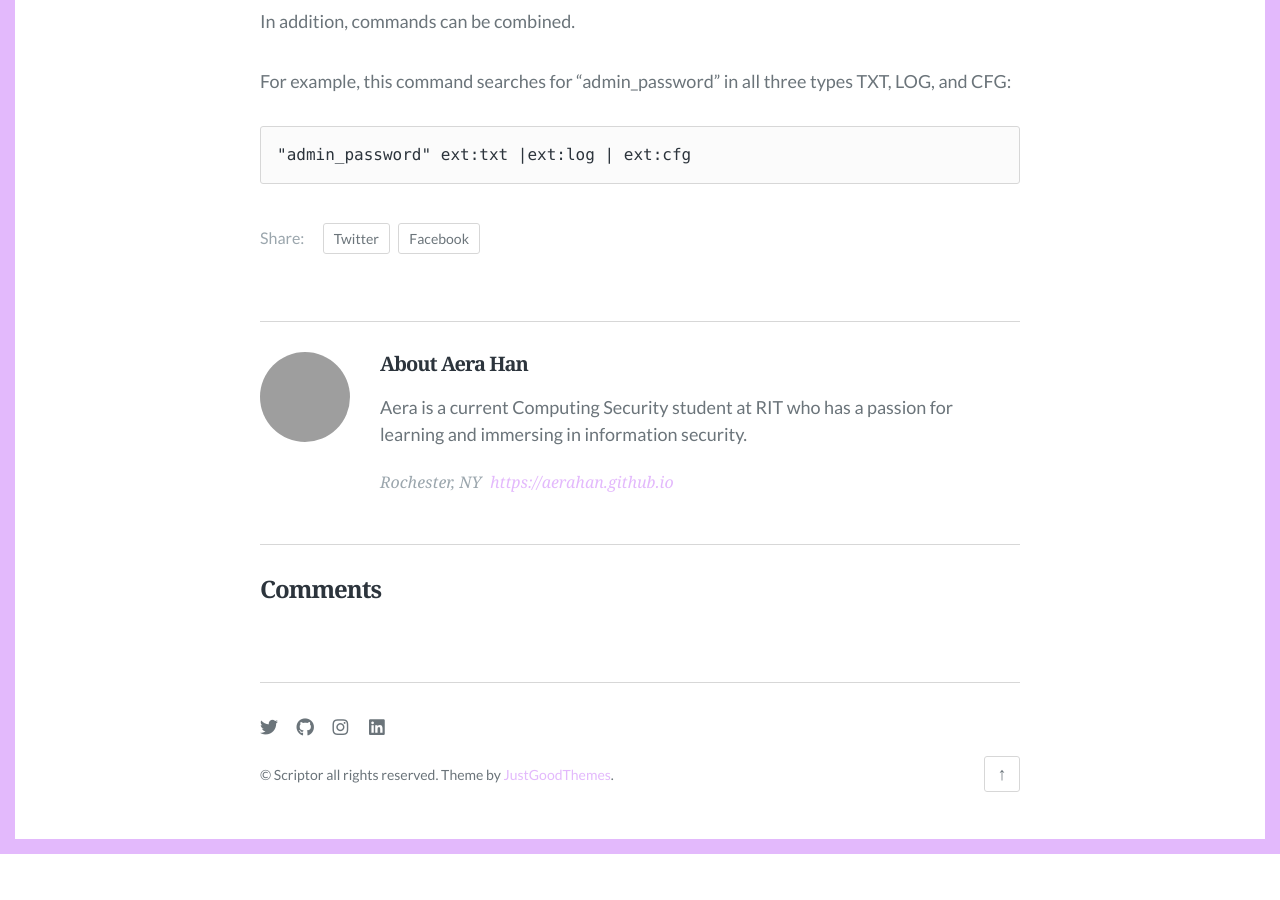
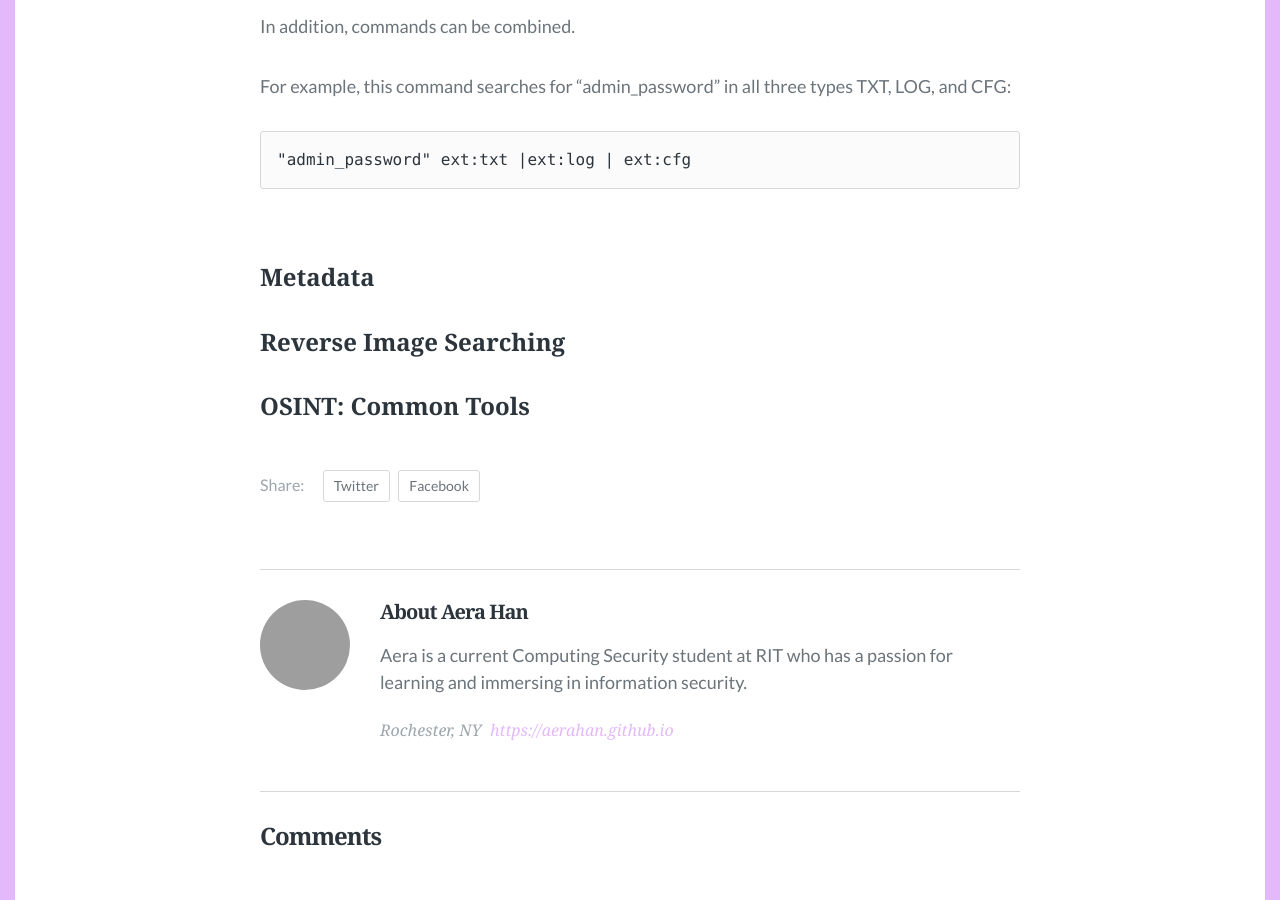
Before and after one commit to JustGoodThemes/Scriptor-Jekyll-Theme, a Jekyll site: the page built from _posts/2022-10-08-open-source-intelligence.md, in a window 1280 px wide and 900 px high, scrolled down 2892 px. Built offline with Jekyll 4.4.1, drawn with Linux system fonts in a browser that asks for light colours; some web fonts are replaced; comment, search, counter and statistics services are not loaded; before the commit the page ends 3746 px from its top, so only the background shows below that; grey boxes are pictures that could not be loaded.

Commit message:
Update 2022-10-08-open-source-intelligence.md
update blog: testing out header links OSINT

````diff
--- a/_posts/2022-10-08-open-source-intelligence.md
+++ b/_posts/2022-10-08-open-source-intelligence.md
@@ -11,14 +11,14 @@
 <!--more-->
 
 Some OSINT strategies:
-- **Google Dorking** - *a method of fine-tuning Google searches through advanced query searches*
+- [**Google Dorking**](#google-dorking) - *a method of fine-tuning Google searches through advanced query searches*
 - **Metadata** - *looking at data about the data*
 - **Reverse Image Searching** - *searching an image against online databases*
 - **Repositories** - *online code repositories*
 - **Internet Archive** - *a digital library of the Internet*
 - **Profiles** - *looking up information about people*
 
-#### Google Dorking
+### Google Dorking
 Google dorking, also called Google Hacking, is a method of fine-tuning Google searches thorugh advanced query searches in order to filter out fluff. Here are some common commands:
 
 ##### Intext & allintext
@@ -68,9 +68,18 @@
 ```
 The site command allows users to narrow down searches to a specific website.
 
+
 In addition, commands can be combined.
 
 For example, this command searches for "admin_password" in all three types TXT, LOG, and CFG:
 ```
 "admin_password" ext:txt |ext:log | ext:cfg
 ```
+
+
+<br>
+### Metadata
+
+### Reverse Image Searching
+
+### OSINT: Common Tools
````
